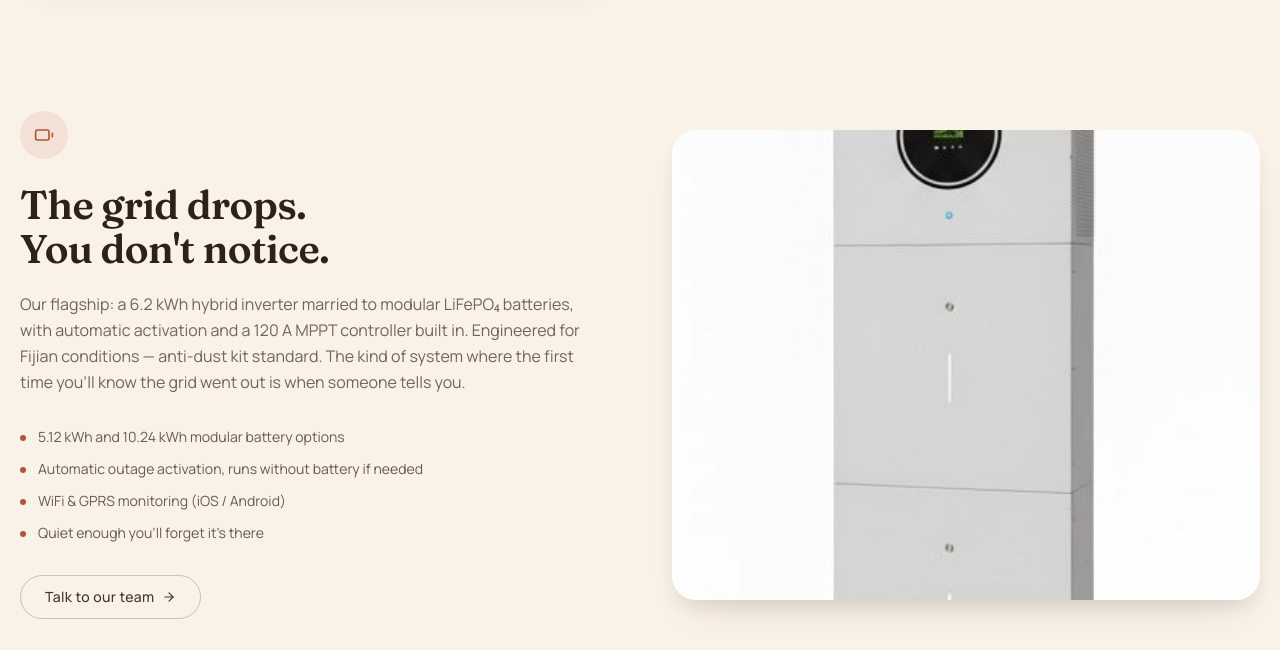
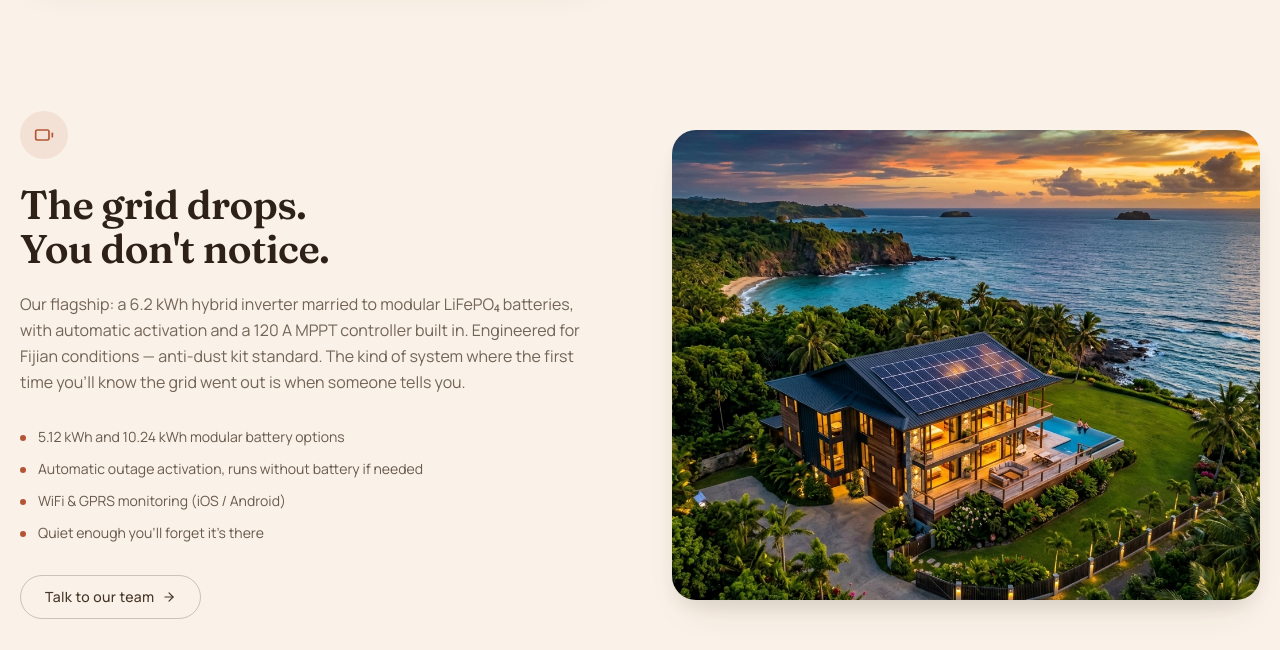
Before and after one commit to Khoo017/luminavou.com, a React (Vite) app: page /solutions in a window 1280 px wide. Shown: the part 1220-1870 px from the top of the page. Built offline with nearby package versions, Linux system fonts and the light colour scheme; no server answers.

Commit message:
feat: replace blurry product photo with high-res lifestyle image on solutions page

```diff
--- a/src/pages/Solutions.tsx
+++ b/src/pages/Solutions.tsx
@@ -29,7 +29,7 @@ const SOLUTIONS = [
       "WiFi & GPRS monitoring (iOS / Android)",
       "Quiet enough you'll forget it's there",
     ],
-    image: "/products/lumina-one-unit.jpg",
+    image: "/lifestyle/house-sunset-solar.png",
   },
   {
     id: "insights",
```
Also changed, not shown: public/lifestyle/house-sunset-solar.png (added).
